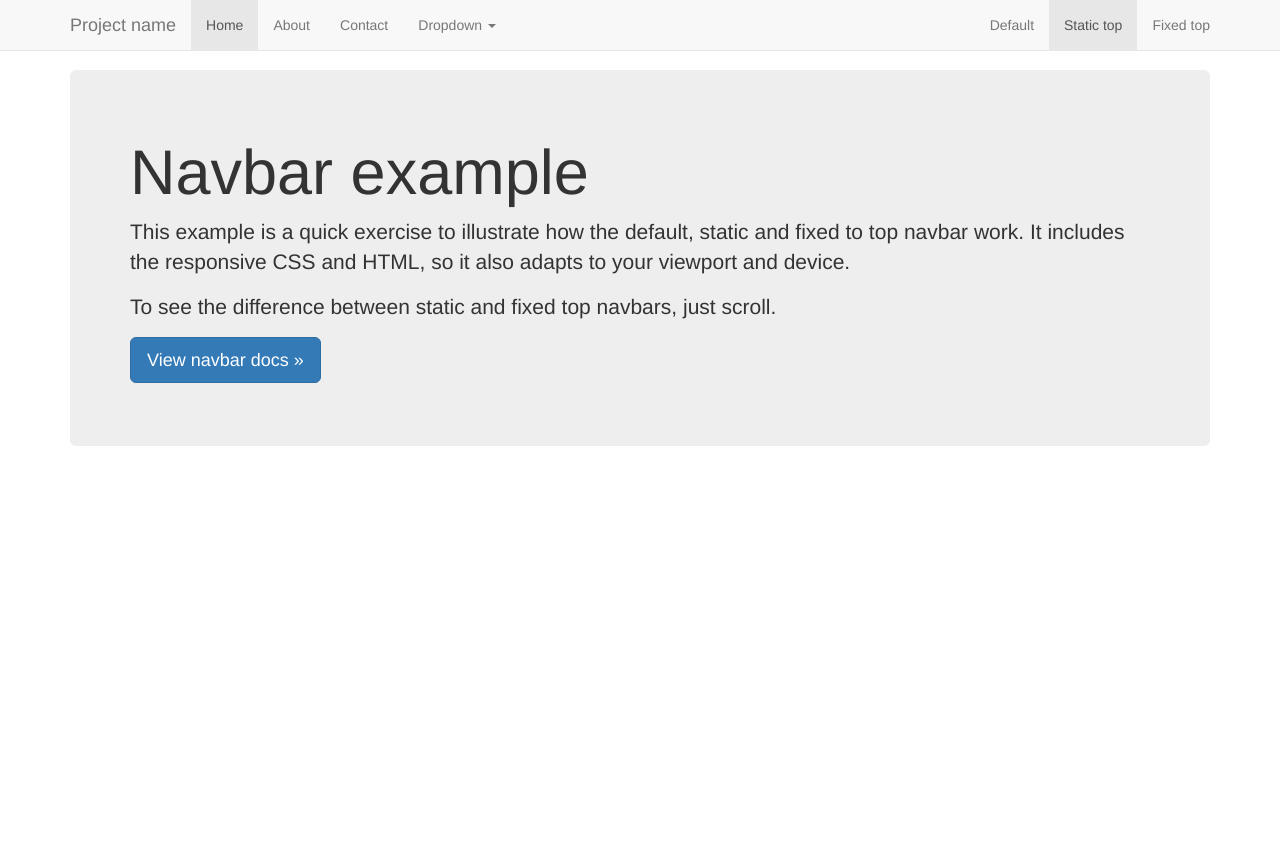
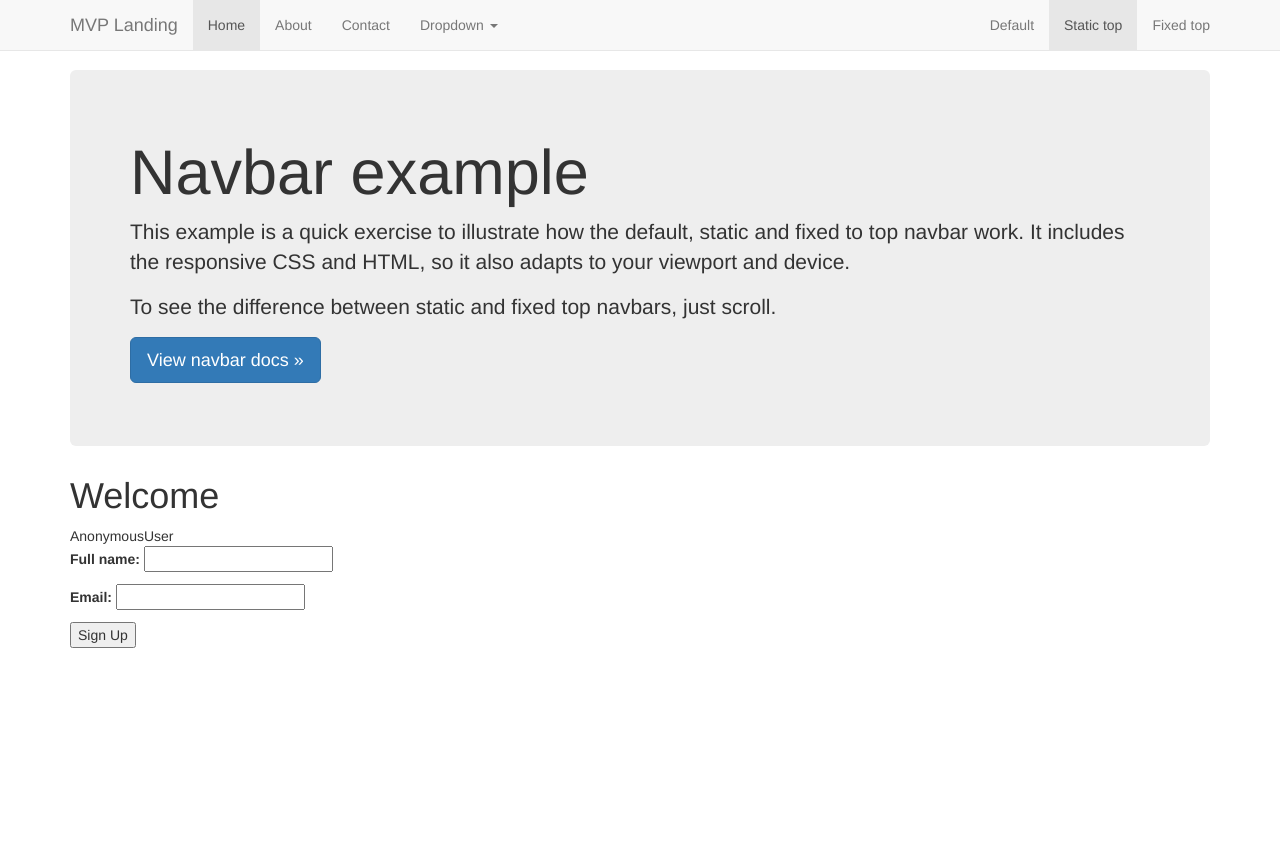
Before and after one commit to QianZhou/Django-project, a Django app: page / in a window 1280 px wide. Shown: the top 847 px of the page. Run offline with Django 3.2, Linux system fonts and the light colour scheme; some libraries are stand-ins or nearby versions.

Commit message:
Django Templates Include, Inheritance, Blocks

```diff
--- a/trydjango18/src/newsletter/views.py
+++ b/trydjango18/src/newsletter/views.py
@@ -40,7 +40,7 @@ def home(request):
         context={
         "title":"Thank you"
         }
-    return render(request,"base.html",context)
+    return render(request,"home.html",context)
 
 def contact(request):
     form =ContactForm(request.POST or None)
--- a/trydjango18/src/templates/base.html
+++ b/trydjango18/src/templates/base.html
@@ -12,98 +12,26 @@
     <meta name="author" content="">
     <link rel="icon" href="../../favicon.ico">
 
-    <title>Static Top Navbar Example for Bootstrap</title>
+    <title>{%block head_title%}MVP Landing{%endblock%}</title>
+    {% include 'head_css.html' %}
 
-    <!-- Bootstrap core CSS -->
-    <link href="../../dist/css/bootstrap.min.css" rel="stylesheet">
-    <link href="{% static 'css/bootstrap.min.css' %}" rel="stylesheet">
-    <!-- IE10 viewport hack for Surface/desktop Windows 8 bug -->
-    <link href="../../assets/css/ie10-viewport-bug-workaround.css" rel="stylesheet">
-
-    <!-- Custom styles for this template -->
-    <link href="navbar-static-top.css" rel="stylesheet">
-    <link href="{% static 'css/navbar-static-top.css' %}" rel="stylesheet">
-
-    <!-- Just for debugging purposes. Don't actually copy these 2 lines! -->
-    <!--[if lt IE 9]><script src="../../assets/js/ie8-responsive-file-warning.js"></script><![endif]-->
-
-
-    <!-- HTML5 shim and Respond.js for IE8 support of HTML5 elements and media queries -->
-    <!--[if lt IE 9]>
-      <script src="https://oss.maxcdn.com/html5shiv/3.7.2/html5shiv.min.js"></script>
-      <script src="https://oss.maxcdn.com/respond/1.4.2/respond.min.js"></script>
-    <![endif]-->
 </head>
 
 <body>
 
-    <!-- Static navbar -->
-    <nav class="navbar navbar-default navbar-static-top">
-        <div class="container">
-            <div class="navbar-header">
-                <button type="button" class="navbar-toggle collapsed" data-toggle="collapse" data-target="#navbar" aria-expanded="false" aria-controls="navbar">
-                    <span class="sr-only">Toggle navigation</span>
-                    <span class="icon-bar"></span>
-                    <span class="icon-bar"></span>
-                    <span class="icon-bar"></span>
-                </button>
-                <a class="navbar-brand" href="#">Project name</a>
-            </div>
-            <div id="navbar" class="navbar-collapse collapse">
-                <ul class="nav navbar-nav">
-                    <li class="active"><a href="#">Home</a></li>
-                    <li><a href="#about">About</a></li>
-                    <li><a href="#contact">Contact</a></li>
-                    <li class="dropdown">
-                        <a href="#" class="dropdown-toggle" data-toggle="dropdown" role="button" aria-haspopup="true" aria-expanded="false">Dropdown <span class="caret"></span></a>
-                        <ul class="dropdown-menu">
-                            <li><a href="#">Action</a></li>
-                            <li><a href="#">Another action</a></li>
-                            <li><a href="#">Something else here</a></li>
-                            <li role="separator" class="divider"></li>
-                            <li class="dropdown-header">Nav header</li>
-                            <li><a href="#">Separated link</a></li>
-                            <li><a href="#">One more separated link</a></li>
-                        </ul>
-                    </li>
-                </ul>
-                <ul class="nav navbar-nav navbar-right">
-                    <li><a href="../navbar/">Default</a></li>
-                    <li class="active"><a href="./">Static top <span class="sr-only">(current)</span></a></li>
-                    <li><a href="../navbar-fixed-top/">Fixed top</a></li>
-                </ul>
-            </div>
-            <!--/.nav-collapse -->
-        </div>
-    </nav>
-
+    {#verbatim#} {%include 'navbar.html'%} {#endverbatim#}
 
     <div class="container">
-
-        <!-- Main component for a primary marketing message or call to action -->
+        {%block junmotron%}
         <div class="jumbotron">
-            <h1>Navbar example</h1>
-            <p>This example is a quick exercise to illustrate how the default, static and fixed to top navbar work. It includes the responsive CSS and HTML, so it also adapts to your viewport and device.</p>
-            <p>To see the difference between static and fixed top navbars, just scroll.</p>
-            <p>
-                <a class="btn btn-lg btn-primary" href="../../components/#navbar" role="button">View navbar docs &raquo;</a>
-            </p>
+            {%block junmotron_content%} {%endblock%}
         </div>
 
+        {%endblock%} {%block content%} {%endblock%}
     </div>
     <!-- /container -->
+    {% include 'javascript.html'%}
 
-
-    <!-- Bootstrap core JavaScript
-    ================================================== -->
-    <!-- Placed at the end of the document so the pages load faster -->
-    <script src="https://ajax.googleapis.com/ajax/libs/jquery/1.11.3/jquery.min.js"></script>
-    <script>
-        window.jQuery || document.write('<script src="../../assets/js/vendor/jquery.min.js"><\/script>')
-    </script>
-    <script src="{% static 'js/bootstrap.min.js' %}"></script>
-    <!-- IE10 viewport hack for Surface/desktop Windows 8 bug -->
-    <script src="{% static 'js/ie10-viewport-bug-workaround.js' %}"></script>
 </body>
 
 </html>
--- /dev/null
+++ b/trydjango18/src/templates/head_css.html
@@ -0,0 +1,16 @@
+{%load staticfiles%}
+<!-- Bootstrap core CSS -->
+
+<link href="{% static 'css/bootstrap.min.css' %}" rel="stylesheet">
+
+<link href="{% static 'css/navbar-static-top.css' %}" rel="stylesheet">
+
+<!-- Just for debugging purposes. Don't actually copy these 2 lines! -->
+<!--[if lt IE 9]><script src="../../assets/js/ie8-responsive-file-warning.js"></script><![endif]-->
+
+
+<!-- HTML5 shim and Respond.js for IE8 support of HTML5 elements and media queries -->
+<!--[if lt IE 9]>
+      <script src="https://oss.maxcdn.com/html5shiv/3.7.2/html5shiv.min.js"></script>
+      <script src="https://oss.maxcdn.com/respond/1.4.2/respond.min.js"></script>
+    <![endif]-->
--- a/trydjango18/src/templates/home.html
+++ b/trydjango18/src/templates/home.html
@@ -1,5 +1,18 @@
+{%extends "base.html"%} {%block head_title%} Welcome | {{block.super}}{%endblock%}
+
+
+<!-- Main component for a primary marketing message or call to action -->
+{%block junmotron_content%}
+<h1>Navbar example</h1>
+<p>This example is a quick exercise to illustrate how the default, static and fixed to top navbar work. It includes the responsive CSS and HTML, so it also adapts to your viewport and device.</p>
+<p>To see the difference between static and fixed top navbars, just scroll.</p>
+<p>
+    <a class="btn btn-lg btn-primary" href="../../components/#navbar" role="button">View navbar docs &raquo;</a>
+</p>
+{%endblock%} {%block content%}
 <h1>{{title}}</h1> {{request.user}}
 
 <form method="post" action="">{% csrf_token %} {{form.as_p}}
     <input type="submit" value="Sign Up" />
 </form>
+{%endblock%}
--- /dev/null
+++ b/trydjango18/src/templates/javascript.html
@@ -0,0 +1,11 @@
+{%load staticfiles%}
+<!-- Bootstrap core JavaScript
+    ================================================== -->
+<!-- Placed at the end of the document so the pages load faster -->
+<script src="https://ajax.googleapis.com/ajax/libs/jquery/1.11.3/jquery.min.js"></script>
+<script>
+    window.jQuery || document.write('<script src="../../assets/js/vendor/jquery.min.js"><\/script>')
+</script>
+<script src="{% static 'js/bootstrap.min.js' %}"></script>
+<!-- IE10 viewport hack for Surface/desktop Windows 8 bug -->
+<script src="{% static 'js/ie10-viewport-bug-workaround.js' %}"></script>
--- /dev/null
+++ b/trydjango18/src/templates/navbar.html
@@ -0,0 +1,39 @@
+<!-- Static navbar -->
+<nav class="navbar navbar-default navbar-static-top">
+    <div class="container">
+        <div class="navbar-header">
+            <button type="button" class="navbar-toggle collapsed" data-toggle="collapse" data-target="#navbar" aria-expanded="false" aria-controls="navbar">
+                <span class="sr-only">Toggle navigation</span>
+                <span class="icon-bar"></span>
+                <span class="icon-bar"></span>
+                <span class="icon-bar"></span>
+            </button>
+            <a class="navbar-brand" href="#">MVP Landing</a>
+        </div>
+        <div id="navbar" class="navbar-collapse collapse">
+            <ul class="nav navbar-nav">
+                <li class="active"><a href="#">Home</a></li>
+                <li><a href="#about">About</a></li>
+                <li><a href="#contact">Contact</a></li>
+                <li class="dropdown">
+                    <a href="#" class="dropdown-toggle" data-toggle="dropdown" role="button" aria-haspopup="true" aria-expanded="false">Dropdown <span class="caret"></span></a>
+                    <ul class="dropdown-menu">
+                        <li><a href="#">Action</a></li>
+                        <li><a href="#">Another action</a></li>
+                        <li><a href="#">Something else here</a></li>
+                        <li role="separator" class="divider"></li>
+                        <li class="dropdown-header">Nav header</li>
+                        <li><a href="#">Separated link</a></li>
+                        <li><a href="#">One more separated link</a></li>
+                    </ul>
+                </li>
+            </ul>
+            <ul class="nav navbar-nav navbar-right">
+                <li><a href="../navbar/">Default</a></li>
+                <li class="active"><a href="./">Static top <span class="sr-only">(current)</span></a></li>
+                <li><a href="../navbar-fixed-top/">Fixed top</a></li>
+            </ul>
+        </div>
+        <!--/.nav-collapse -->
+    </div>
+</nav>
```
Also changed, not shown: 1 other file.
